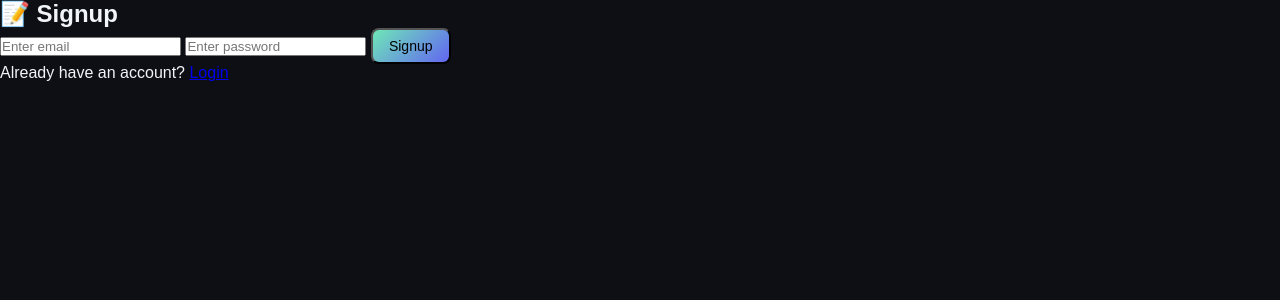
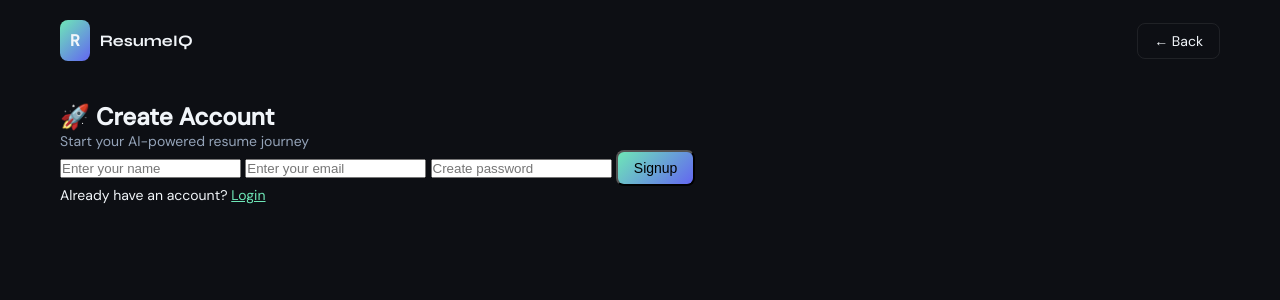
Before and after one commit to Suhas-H-N/ResumeScreener, a Flask app: page /signup-page in a window 1280 px wide. Shown: the top 300 px of the page. Run offline with Flask 3, Linux system fonts and the light colour scheme.

Commit message:
Refactored signup page with modern UI and improved user flow

```diff
--- a/templates/signup.html
+++ b/templates/signup.html
@@ -1,40 +1,91 @@
 <!DOCTYPE html>
 <html lang="en">
 <head>
-    <title>Signup - ResumeIQ</title>
-    <link rel="stylesheet" href="{{ url_for('static', filename='style.css') }}">
+  <meta charset="UTF-8">
+  <title>Signup — ResumeIQ</title>
+  <meta name="viewport" content="width=device-width, initial-scale=1.0">
+
+  <!-- Fonts -->
+  <link href="https://fonts.googleapis.com/css2?family=Syne:wght@400;700;800&family=DM+Sans:wght@300;400;500&display=swap" rel="stylesheet">
+
+  <!-- CSS -->
+  <link rel="stylesheet" href="{{ url_for('static', filename='style.css') }}">
 </head>
+
 <body>
 
-<div class="auth-page">
-    <h2>📝 Signup</h2>
+<div class="app-shell">
 
-    <input type="email" id="email" placeholder="Enter email">
-    <input type="password" id="password" placeholder="Enter password">
+  <!-- HEADER -->
+  <header class="site-header">
+    <div class="logo">
+      <span class="logo-mark">R</span>
+      <span class="logo-text">ResumeIQ</span>
+    </div>
+
+    <a href="/" class="btn btn-secondary">← Back</a>
+  </header>
+
+  <!-- SIGNUP CARD -->
+  <div class="auth-page">
+
+    <h2>🚀 Create Account</h2>
+    <p style="color: var(--text-secondary); font-size: 14px;">
+      Start your AI-powered resume journey
+    </p>
+
+    <input type="text" id="name" placeholder="Enter your name" required>
+    <input type="email" id="email" placeholder="Enter your email" required>
+    <input type="password" id="password" placeholder="Create password" required>
 
     <button onclick="signup()" class="btn btn-primary">Signup</button>
 
-    <p>Already have an account? <a href="/login-page">Login</a></p>
+    <p style="font-size: 14px;">
+      Already have an account?
+      <a href="/login-page" style="color: var(--accent);">Login</a>
+    </p>
+
+  </div>
+
 </div>
 
+<!-- SCRIPT -->
 <script>
-async function signup(){
-    const email = document.getElementById("email").value;
-    const password = document.getElementById("password").value;
 
+async function signup() {
+  const name = document.getElementById("name").value.trim();
+  const email = document.getElementById("email").value.trim();
+  const password = document.getElementById("password").value.trim();
+
+  if (!name || !email || !password) {
+    alert("Please fill all fields");
+    return;
+  }
+
+  try {
     const res = await fetch("/signup", {
-        method: "POST",
-        headers: {"Content-Type":"application/json"},
-        body: JSON.stringify({email, password})
+      method: "POST",
+      headers: {"Content-Type": "application/json"},
+      body: JSON.stringify({ name, email, password })
     });
 
     const data = await res.json();
-    alert(data.message || data.error);
 
-    if(res.ok){
-        window.location.href = "/login-page";
+    if (!res.ok) {
+      alert(data.error || "Signup failed");
+      return;
     }
+
+    alert("Signup successful! Please login.");
+
+    // Redirect to login
+    window.location.href = "/login-page";
+
+  } catch (err) {
+    alert("Something went wrong");
+  }
 }
+
 </script>
 
 </body>
```
